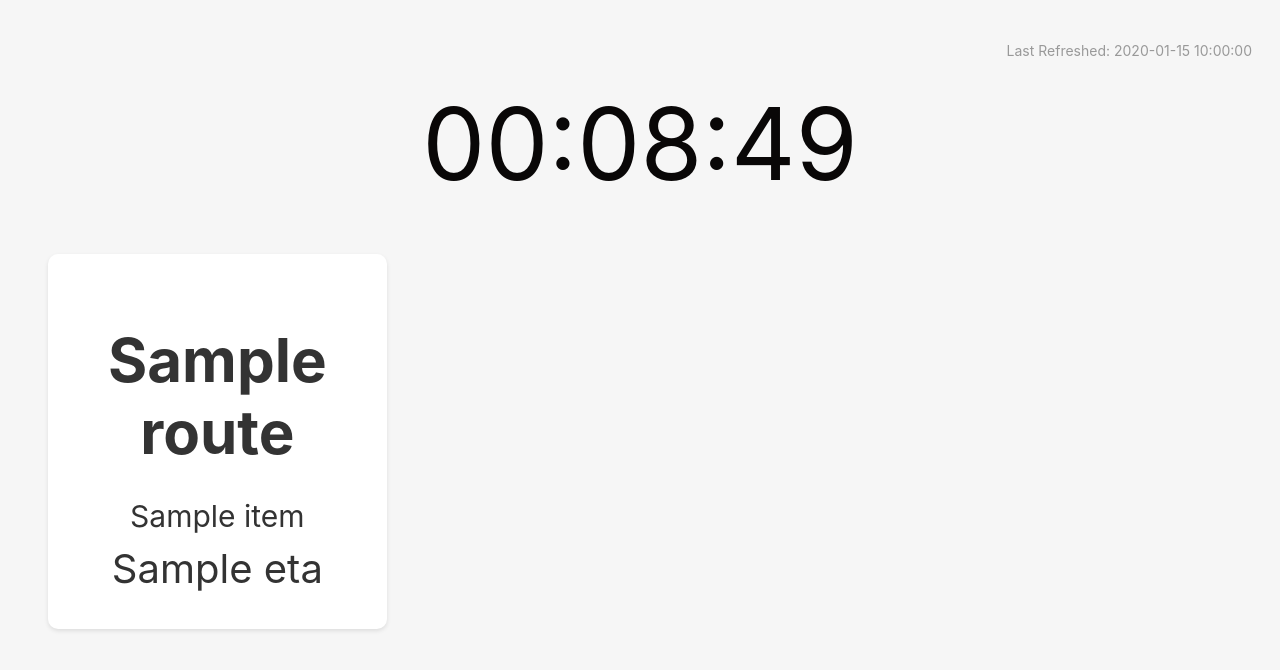
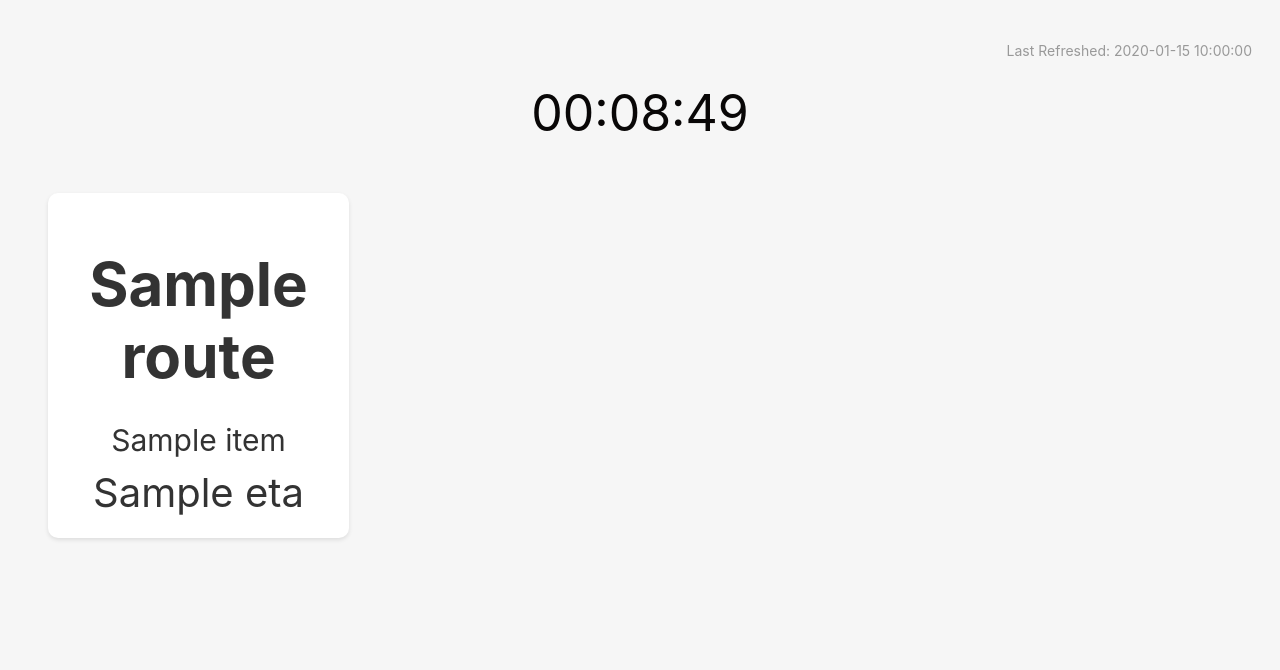
Before and after one commit to ashvanje/eta-dashboard, a Flask app: template templates/dashboard.html in a window 1280 px wide. Shown: the top 670 px of the page. Run offline with Flask 3, Linux system fonts and the light colour scheme; the template is opened without the code that fills it: most values are stand-ins (such as "Sample title", 1, 10 or a date in 2020).

Commit message:
revised FE

```diff
--- a/templates/dashboard.html
+++ b/templates/dashboard.html
@@ -26,12 +26,12 @@
 
         .grid-item {
             background-color: #FFF;
-            padding: 20px;
+            padding: 5px;
             border-radius: 10px;
             box-shadow: 0 2px 4px rgba(0, 0, 0, 0.1);
             text-align: center;
             width: 100%;
-            margin-bottom: 20px;
+            margin-bottom: 5px;
         }
 
         .grid-item.highlight {
@@ -74,7 +74,7 @@
 
         #current-time {
             text-align: center;
-            font-size: 100px;
+            font-size: 50px;
             padding: 10px;
             color: rgb(9, 7, 7);
             margin: 10px 0;
@@ -105,7 +105,7 @@
 
             .grid-item {
                 background-color: #FFF;
-                padding: 20px;
+                padding: 5px;
                 border-radius: 10px;
                 box-shadow: 0 2px 4px rgba(0, 0, 0, 0.1);
                 text-align: center;
```
